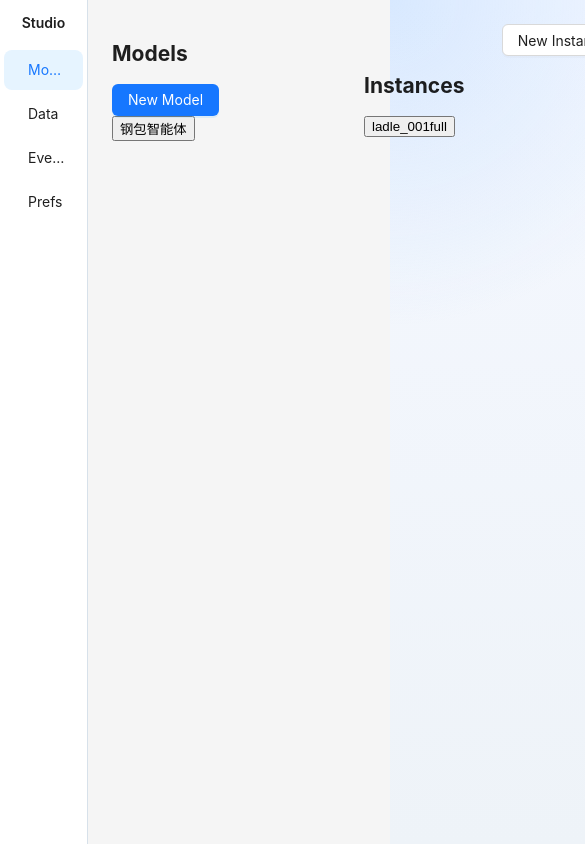
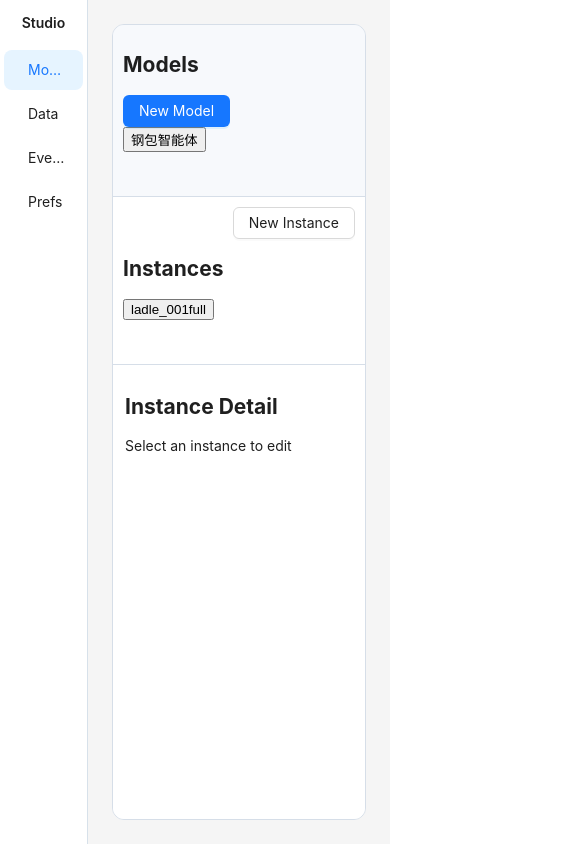
Before and after one commit to yuzhigang/agent-studio, a React (Vite) app: page /models in a window 390 px wide. Shown: the top 844 px of the page, 585 px wide, since content can reach past the window. Built offline with nearby package versions, Linux system fonts and the light colour scheme.

Commit message:
style: add compact config workbench layout

```diff
--- a/src/modules/workbench/components/ConfigWorkbench.tsx
+++ b/src/modules/workbench/components/ConfigWorkbench.tsx
@@ -28,10 +28,8 @@ export function ConfigWorkbench({ modelIdParam, instanceIdParam }: ConfigWorkben
   }
 
   return (
-    <section
-      data-testid="config-workbench"
-      style={{ display: 'grid', gridTemplateColumns: '240px 260px minmax(0, 1fr)', gap: 12, alignItems: 'start' }}
-    >
+    <section data-testid="config-workbench" className="config-workbench">
+      <section className="workbench-pane workbench-pane--list workbench-pane--models">
         <CompactModelList
           models={models}
           selectedModelId={selectedModelId}
@@ -40,9 +38,10 @@ export function ConfigWorkbench({ modelIdParam, instanceIdParam }: ConfigWorkben
           }}
           onCreate={createModel}
         />
+      </section>
 
-      <section aria-label="Instances Pane">
-        <Flex justify="end" style={{ marginBottom: 8 }}>
+      <section className="workbench-pane workbench-pane--list workbench-pane--instances" aria-label="Instances Pane">
+        <Flex justify="end" className="workbench-pane__actions">
           {selectedModel ? (
             <CreateInstanceModal
               model={selectedModel}
@@ -71,7 +70,9 @@ export function ConfigWorkbench({ modelIdParam, instanceIdParam }: ConfigWorkben
         )}
       </section>
 
+      <section className="workbench-pane workbench-pane--detail">
         <InstanceDetailWorkbench modelId={routeModelId} instanceId={routeInstanceId} />
+      </section>
     </section>
   );
 }
--- a/src/styles/globals.css
+++ b/src/styles/globals.css
@@ -14,3 +14,57 @@ body {
   margin: 0;
   min-height: 100vh;
 }
+
+.config-workbench {
+  display: grid;
+  grid-template-columns: 84px 188px 220px minmax(0, 1fr);
+  min-height: calc(100vh - 48px);
+  background: #f3f6fa;
+  border: 1px solid #d6dee8;
+  border-radius: 18px;
+  overflow: hidden;
+}
+
+.workbench-pane {
+  min-width: 0;
+  background: #fff;
+}
+
+.workbench-pane--list {
+  padding: 10px;
+  border-right: 1px solid #d6dee8;
+}
+
+.workbench-pane--models {
+  background: #f7f9fc;
+}
+
+.workbench-pane__actions {
+  margin-bottom: 8px;
+}
+
+.workbench-pane--detail {
+  padding: 12px;
+}
+
+@media (max-width: 1200px) {
+  .config-workbench {
+    grid-template-columns: 76px 168px 200px minmax(0, 1fr);
+  }
+}
+
+@media (max-width: 1100px) {
+  .config-workbench {
+    grid-template-columns: 1fr;
+    border-radius: 12px;
+  }
+
+  .workbench-pane--list {
+    border-right: 0;
+    border-bottom: 1px solid #d6dee8;
+  }
+
+  .workbench-pane--detail {
+    min-height: 420px;
+  }
+}
```
Also changed, not shown: 1 other file (tests, documents, lock files or other folders). Lines whose indentation alone changed are shown as unchanged.
